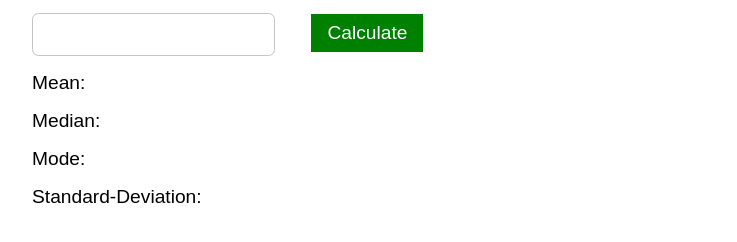
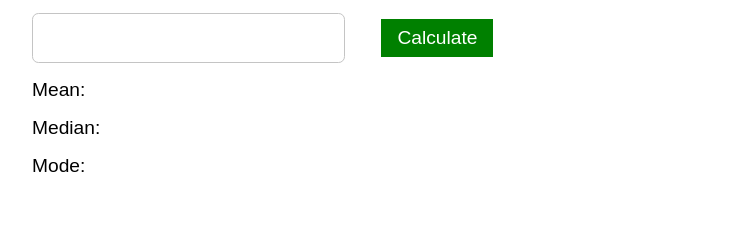
Before and after one commit to gbadamosi11/measure-of-central-tendency, a plain HTML site: page index.html in a window 1280 px wide. Shown: the part 90-332 px from the top of the page, without its empty margins (48-785 px from the left). Drawn offline with Linux system fonts and the light colour scheme.

Commit message:
Removing the SD

```diff
--- a/index.html
+++ b/index.html
@@ -22,7 +22,6 @@
                 <li class="results">mean: <span id="mean"></span></li>
                 <li class="results">median: <span id="median"></span></li>
                 <li class="results">mode: <span id="mode"></span></li>
-                <li class="results">standard-deviation: <span id="standard-deviation"></span>
                 </li>
             </ul>
         </div>
--- a/style.css
+++ b/style.css
@@ -27,6 +27,7 @@ h1{
 
 #numbers{
     padding: .8rem 2rem;
+    font-size: 1.2rem;
     outline: none;
     border: 1px solid #c4c4c4;
     border-radius: .4rem;
```
